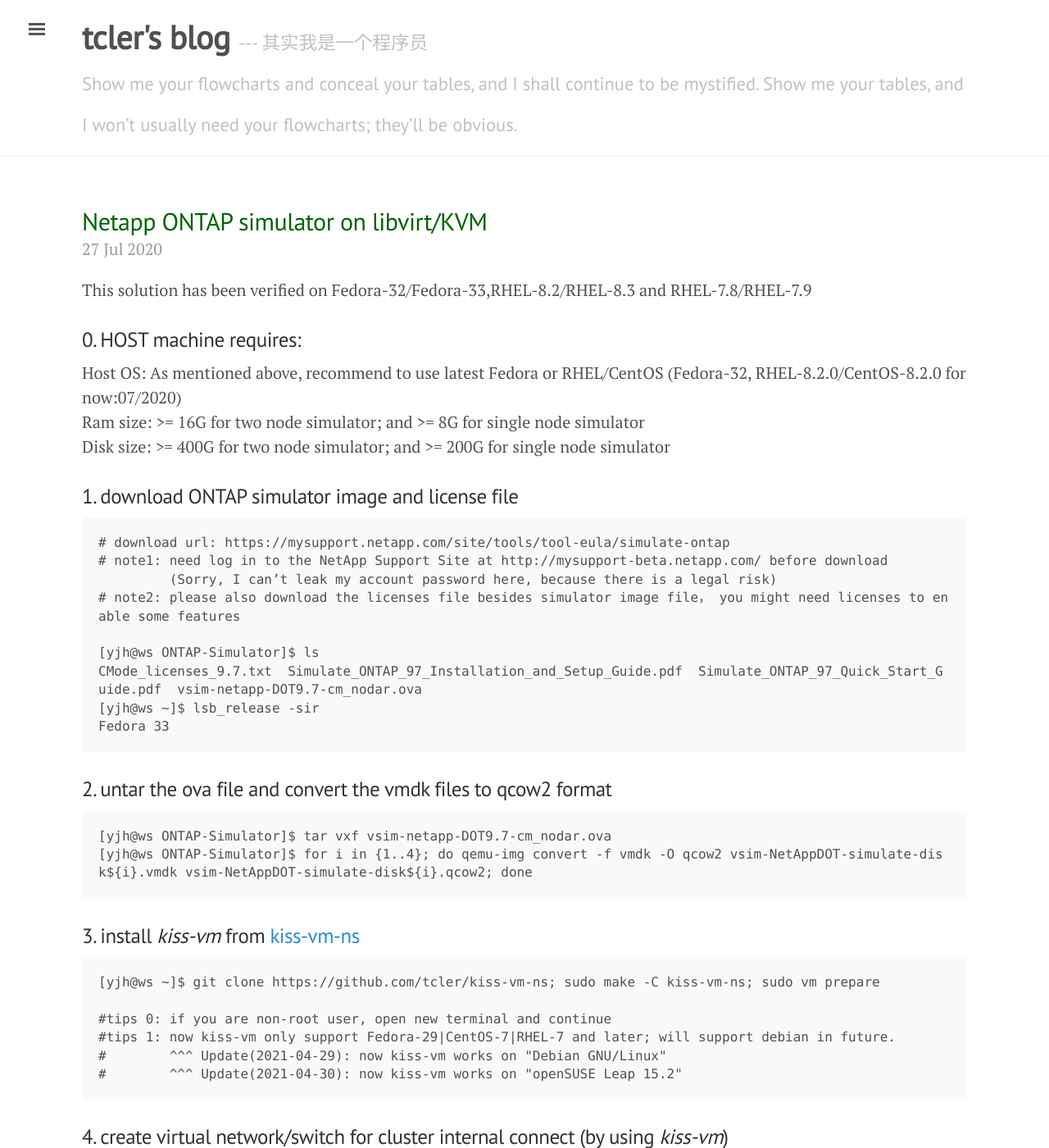
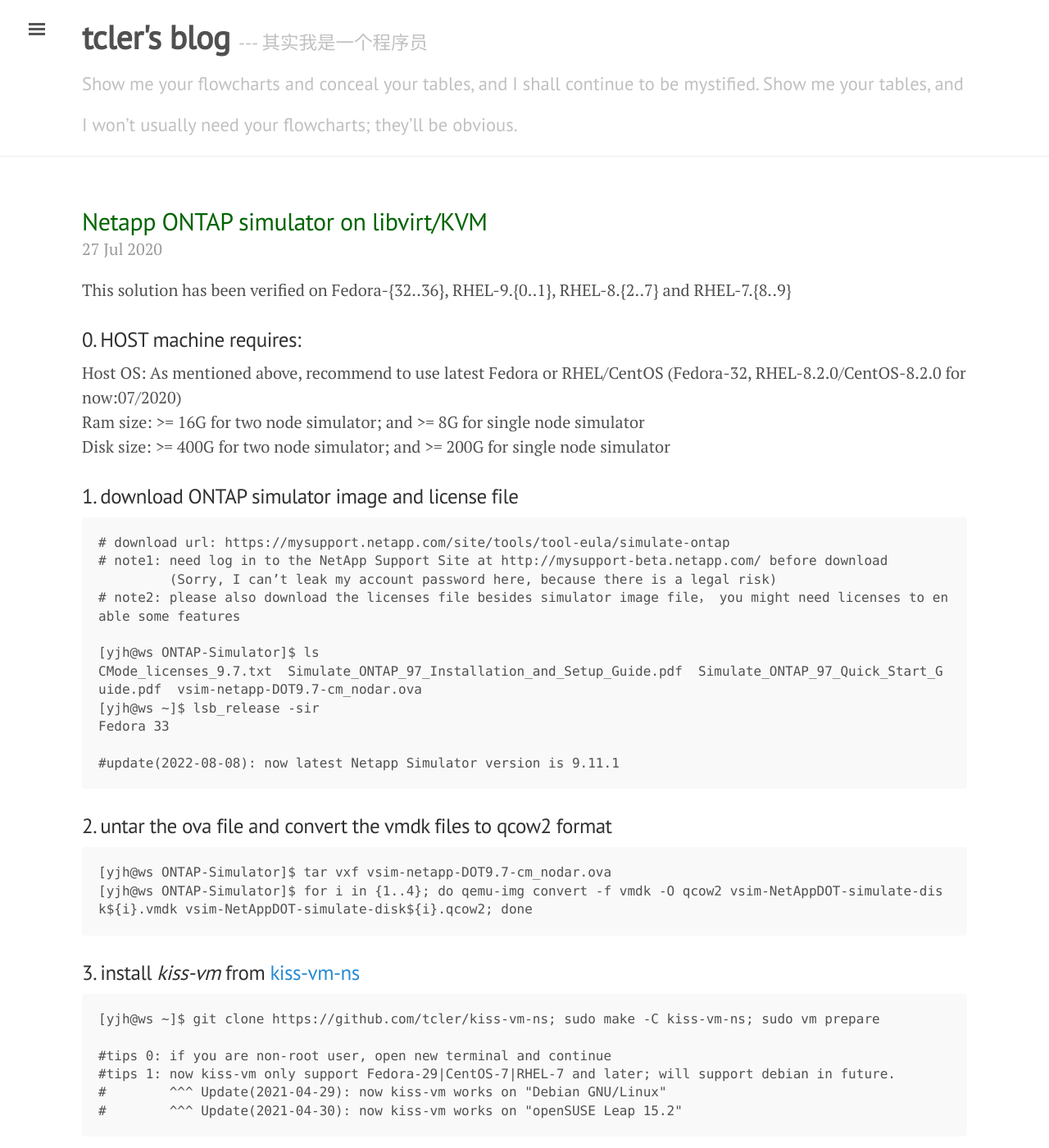
Before and after one commit to tcler/tcler.github.io, a Jekyll site: the page built from _posts/2020-07-27-netapp-ontap-simulator-on-libvirt-kvm.md, in a window 1280 px wide and 1400 px high. Shown: the whole window at 82% size. Built offline with Jekyll 4.4.1, drawn with Linux system fonts in a browser that asks for light colours.

Commit message:
Update 2020-07-27-netapp-ontap-simulator-on-libvirt-kvm.md

````diff
--- a/_posts/2020-07-27-netapp-ontap-simulator-on-libvirt-kvm.md
+++ b/_posts/2020-07-27-netapp-ontap-simulator-on-libvirt-kvm.md
@@ -3,7 +3,7 @@
 title: "Netapp ONTAP simulator on libvirt/KVM"
 ---
 
-This solution has been verified on Fedora-32/Fedora-33,RHEL-8.2/RHEL-8.3 and RHEL-7.8/RHEL-7.9
+This solution has been verified on Fedora-{32..36}, RHEL-9.{0..1}, RHEL-8.{2..7} and RHEL-7.{8..9}
 
 ### 0. HOST machine requires:
 Host OS: As mentioned above, recommend to use latest Fedora or RHEL/CentOS (Fedora-32, RHEL-8.2.0/CentOS-8.2.0 for now:07/2020)
@@ -22,6 +22,8 @@
 CMode_licenses_9.7.txt  Simulate_ONTAP_97_Installation_and_Setup_Guide.pdf  Simulate_ONTAP_97_Quick_Start_Guide.pdf  vsim-netapp-DOT9.7-cm_nodar.ova
 [yjh@ws ~]$ lsb_release -sir
 Fedora 33
+
+#update(2022-08-08): now latest Netapp Simulator version is 9.11.1
 ```
 
 
````
